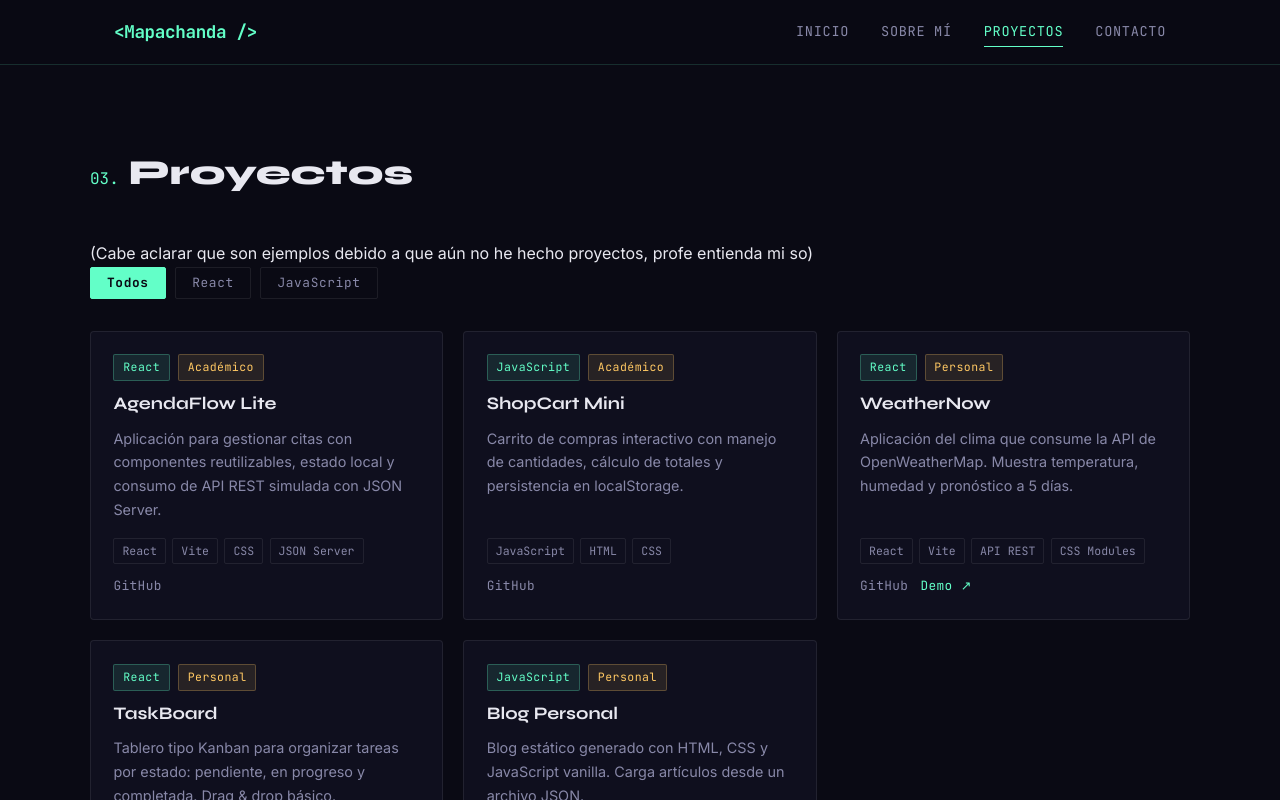
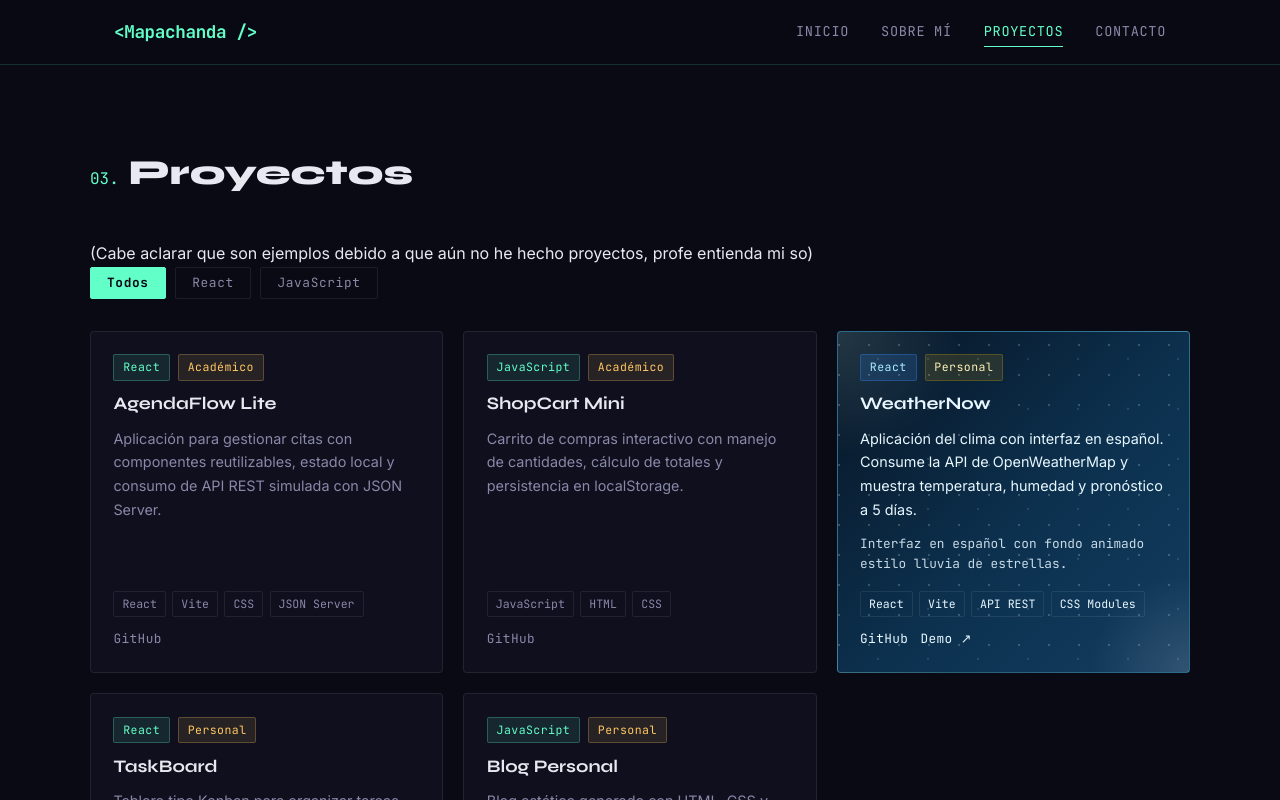
Before and after one commit to caniadaUnU/portafolio, a React (Vite) app: page /proyectos in a window 1280 px wide. Shown: the top 800 px of the page. Built offline with nearby package versions, Linux system fonts and the light colour scheme.

Commit message:
Actualizar WeatherNow y proyectos

```diff
--- a/package.json
+++ b/package.json
@@ -9,6 +9,7 @@
     "preview": "vite preview"
   },
   "dependencies": {
+    "@vercel/speed-insights": "^2.0.0",
     "react": "^18.3.1",
     "react-dom": "^18.3.1",
     "react-router-dom": "^6.30.4"
--- a/public/data/projects.json
+++ b/public/data/projects.json
@@ -24,7 +24,7 @@
     "title": "WeatherNow",
     "category": "React",
     "level": "Personal",
-    "description": "Aplicación del clima que consume la API de OpenWeatherMap. Muestra temperatura, humedad y pronóstico a 5 días.",
+    "description": "Aplicación del clima con interfaz en español. Consume la API de OpenWeatherMap y muestra temperatura, humedad y pronóstico a 5 días.",
     "technologies": ["React", "Vite", "API REST", "CSS Modules"],
     "repositoryUrl": "https://github.com/usuario/weather-now",
     "demoUrl": "https://weather-now-demo.vercel.app"
--- a/src/components/ProjectCard.css
+++ b/src/components/ProjectCard.css
@@ -100,6 +100,65 @@
   color: var(--accent);
 }
 
+.project-card--weather {
+  position: relative;
+  background: radial-gradient(circle at top left, rgba(192, 255, 255, 0.15), transparent 25%),
+    radial-gradient(circle at bottom right, rgba(255, 255, 255, 0.12), transparent 20%),
+    linear-gradient(135deg, #081423 0%, #0c314f 55%, #143c5f 100%);
+  border-color: rgba(100, 220, 255, 0.35);
+  color: #e8f7ff;
+  overflow: hidden;
+}
+
+.project-card--weather::before {
+  content: "";
+  position: absolute;
+  inset: 0;
+  background-image:
+    radial-gradient(circle, rgba(255,255,255,0.6) 1px, transparent 1px),
+    radial-gradient(circle, rgba(255,255,255,0.35) 1px, transparent 1px);
+  background-size: 30px 30px, 50px 50px;
+  background-position: 0 0, 15px 10px;
+  opacity: 0.35;
+  animation: rain-stars 12s linear infinite;
+  pointer-events: none;
+}
+
+.project-card--weather .project-card__title,
+.project-card--weather .project-card__description,
+.project-card--weather .project-card__tech,
+.project-card--weather .project-card__link {
+  color: #e8f7ff;
+}
+
+.project-card--weather .project-card__category {
+  background: rgba(56, 142, 255, 0.16);
+  color: #a9ecff;
+  border-color: rgba(56, 142, 255, 0.3);
+}
+
+.project-card--weather .project-card__level {
+  background: rgba(255, 191, 0, 0.12);
+  color: #fff1b8;
+  border-color: rgba(255, 191, 0, 0.22);
+}
+
+.project-card__special-note {
+  margin-top: 0.75rem;
+  font-family: 'JetBrains Mono', monospace;
+  font-size: 0.8rem;
+  color: rgba(232, 247, 255, 0.85);
+}
+
+@keyframes rain-stars {
+  from {
+    background-position: 0 0, 15px 10px;
+  }
+  to {
+    background-position: -30px 60px, 15px 100px;
+  }
+}
+
 .project-card__link--demo {
   color: var(--accent);
 }
--- a/src/components/ProjectCard.jsx
+++ b/src/components/ProjectCard.jsx
@@ -1,8 +1,10 @@
 import "./ProjectCard.css";
 
 export default function ProjectCard({ title, description, technologies, category, level, repositoryUrl, demoUrl }) {
+  const isWeatherNow = title === "WeatherNow";
+
   return (
-    <article className="project-card">
+    <article className={`project-card ${isWeatherNow ? "project-card--weather" : ""}`}>
       <div className="project-card__header">
         <div className="project-card__meta">
           <span className="project-card__category">{category}</span>
@@ -10,6 +12,11 @@ export default function ProjectCard({ title, description, technologies, category
         </div>
         <h3 className="project-card__title">{title}</h3>
         <p className="project-card__description">{description}</p>
+        {isWeatherNow && (
+          <p className="project-card__special-note">
+            Interfaz en español con fondo animado estilo lluvia de estrellas.
+          </p>
+        )}
       </div>
 
       <div className="project-card__footer">
```
Also changed, not shown: 1 other file (tests, documents, lock files or other folders).
